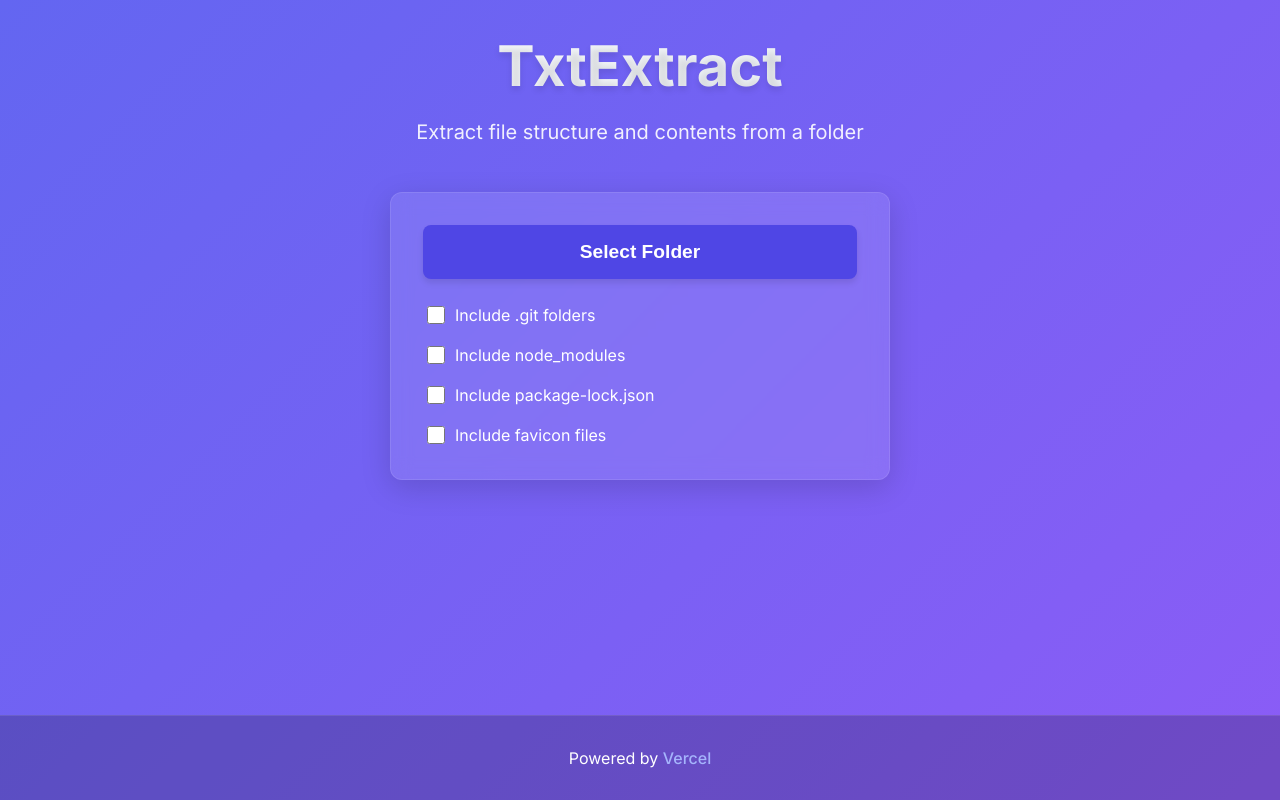
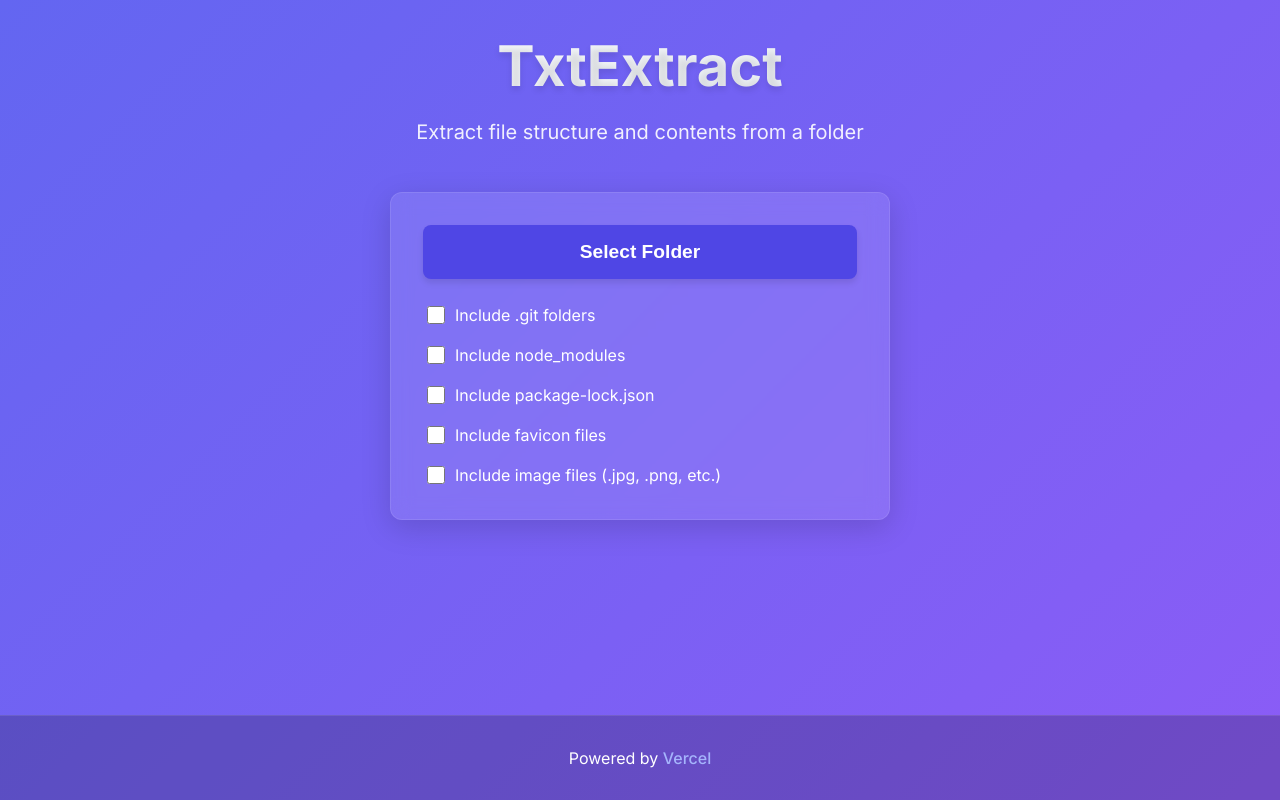
Before and after one commit to Ganamedee/txtextract, a React (Create React App) app: page / in a window 1280 px wide. Built offline with nearby package versions, Linux system fonts and the light colour scheme.

Commit message:
exludeimages.

```diff
--- a/src/components/FileExplorer.js
+++ b/src/components/FileExplorer.js
@@ -7,6 +7,7 @@ function FileExplorer() {
   const [includeNodeModules, setIncludeNodeModules] = useState(false);
   const [includePackageLock, setIncludePackageLock] = useState(false);
   const [includeFavicon, setIncludeFavicon] = useState(false);
+  const [includeImgFiles, setIncludeImgFiles] = useState(false); // New state for image files
   const [loading, setLoading] = useState(false);
   const [processedFiles, setProcessedFiles] = useState(0);
   const [totalFiles, setTotalFiles] = useState(0);
@@ -32,10 +33,12 @@ function FileExplorer() {
 
       // Skip excluded files
       if (handle.kind === "file") {
+        const isImageFile = /\.(jpg|jpeg|png|gif|svg|bmp|webp|ico)$/i.test(name);
         if (
           (!options.includePackageLock && name === "package-lock.json") ||
           (!options.includeFavicon &&
-            (name === "favicon.ico" || name.startsWith("favicon.")))
+            (name === "favicon.ico" || name.startsWith("favicon."))) ||
+          (!options.includeImgFiles && isImageFile)
         ) {
           continue;
         }
@@ -80,6 +83,7 @@ function FileExplorer() {
         includeNodeModules,
         includePackageLock,
         includeFavicon,
+        includeImgFiles, // Add new option
       };
       const totalFilesCount = await countFiles(dirHandle, options);
       setTotalFiles(totalFilesCount);
@@ -115,10 +119,12 @@ function FileExplorer() {
 
       // Skip excluded files
       if (handle.kind === "file") {
+        const isImageFile = /\.(jpg|jpeg|png|gif|svg|bmp|webp|ico)$/i.test(name);
         if (
           (!options.includePackageLock && name === "package-lock.json") ||
           (!options.includeFavicon &&
-            (name === "favicon.ico" || name.startsWith("favicon.")))
+            (name === "favicon.ico" || name.startsWith("favicon."))) ||
+          (!options.includeImgFiles && isImageFile)
         ) {
           continue;
         }
@@ -239,6 +245,16 @@ function FileExplorer() {
             />
             Include favicon files
           </label>
+
+          <label className="checkbox">
+            <input
+              type="checkbox"
+              checked={includeImgFiles}
+              onChange={() => setIncludeImgFiles(!includeImgFiles)}
+              disabled={loading}
+            />
+            Include image files (.jpg, .png, etc.)
+          </label>
         </div>
 
         {loading && (
```
